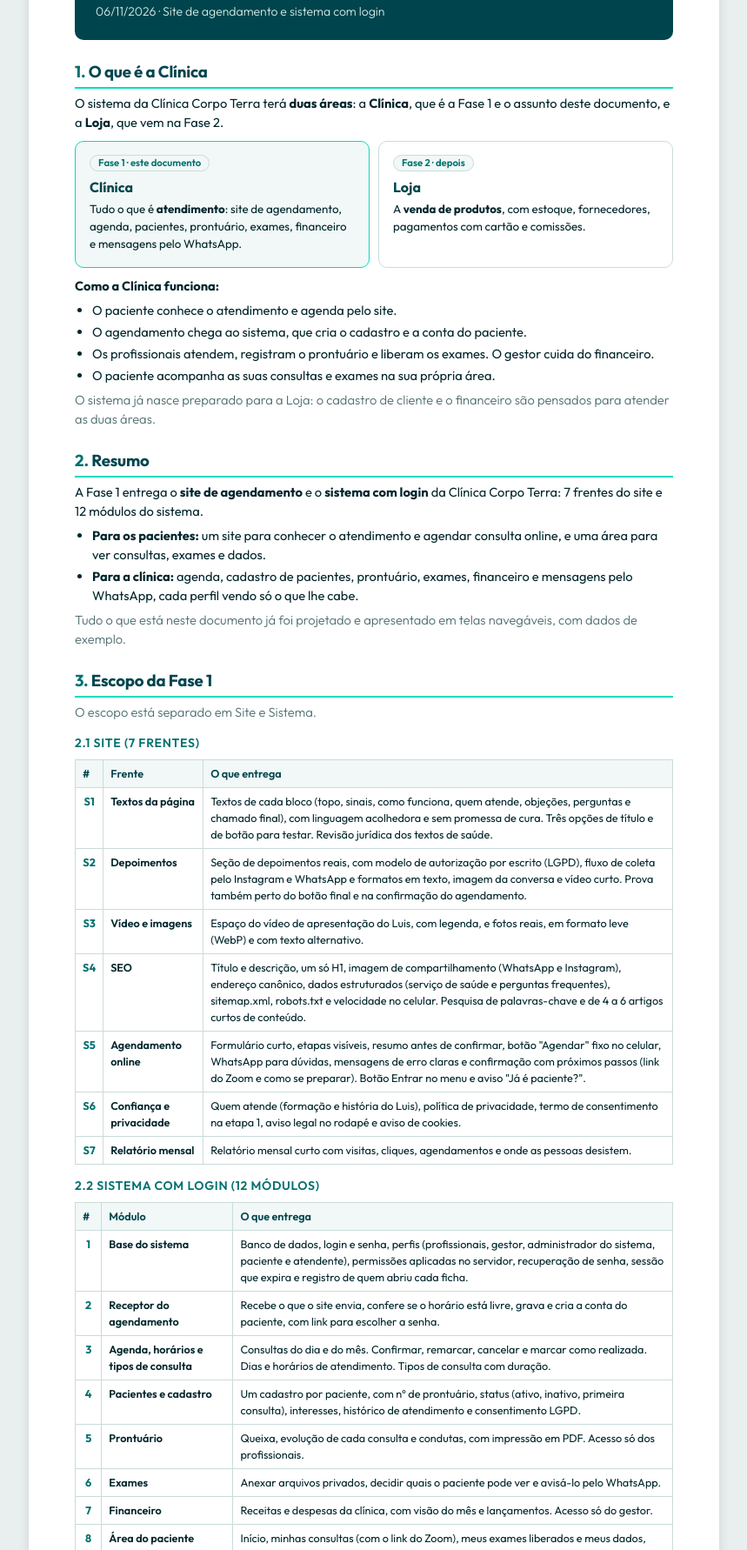
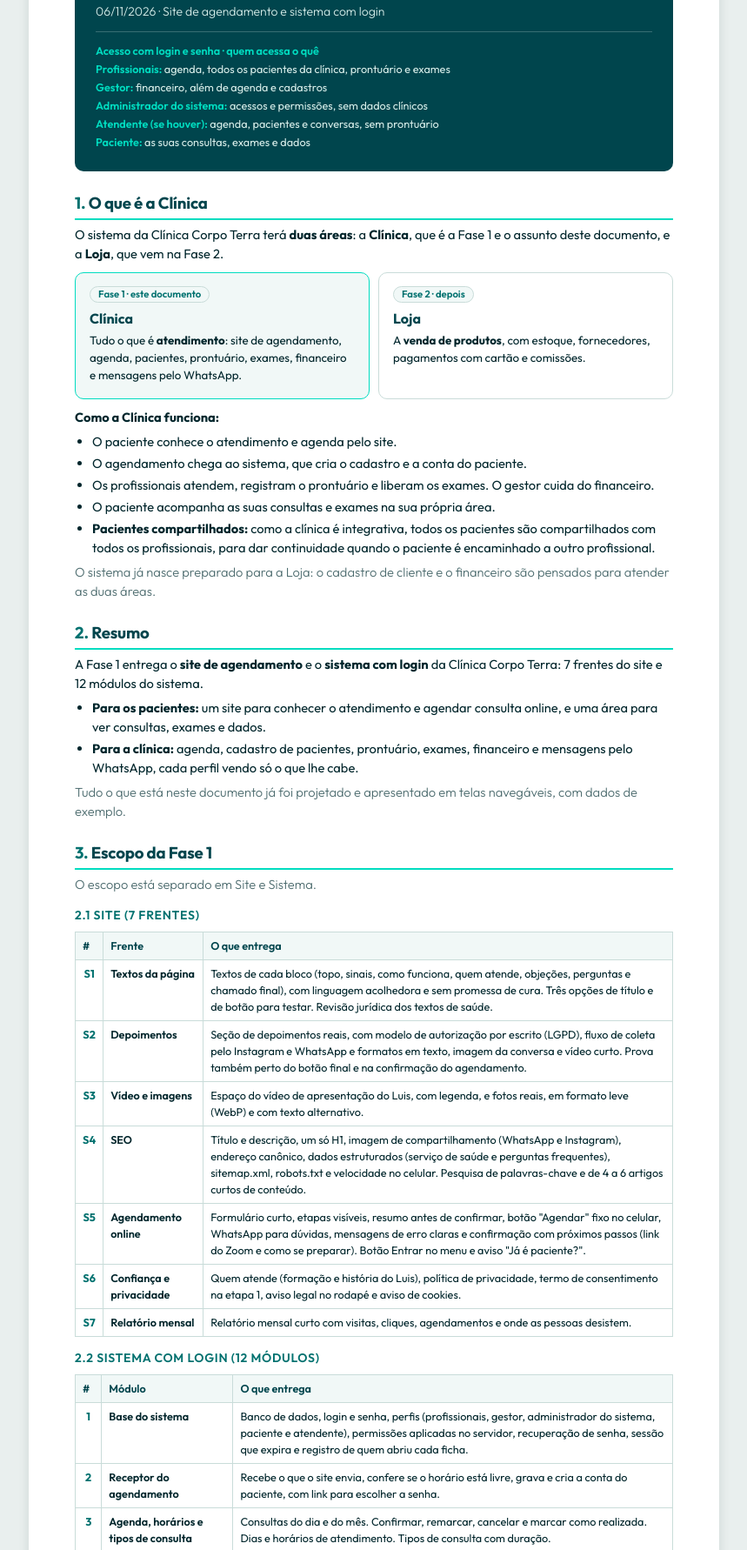
Before and after one commit to novvasaudeintegrativa-cmyk/clinicacorpoterra, a plain HTML site: page fase-1-clinica.html in a window 1280 px wide. Shown: the part 243-2025 px from the top of the page at 87% size, without its empty margins (210-1069 px from the left). Drawn offline with Linux system fonts and the light colour scheme.

Commit message:
Regra: pacientes compartilhados entre todos os profissionais (PRD, Fase 1, Fase 2 e apresentação); capa da Fase 1 com quem acessa o quê
Co-Authored-By: Claude Sonnet 5.5 <noreply@anthropic.com>

```diff
--- a/fase-1-clinica.html
+++ b/fase-1-clinica.html
@@ -21,6 +21,9 @@ body { margin: 0; background: #e9efee; color: var(--ink); font: 400 11pt/1.5 "Ou
 .capa h1 { margin: 0 0 6px; font-weight: 300; font-size: 22pt; line-height: 1.15; letter-spacing: -.02em; }
 .capa h1 b { font-weight: 700; color: var(--mint); }
 .capa p { margin: 0; font-weight: 300; color: #d6ece8; font-size: 10.5pt; }
+.capa .acessos { list-style: none; margin: 12px 0 0; padding: 10px 0 0; border-top: 1px solid rgba(255, 255, 255, .22); font-size: 9.5pt; color: #d6ece8; }
+.capa .acessos li { margin: 2px 0; }
+.capa .acessos b { color: var(--mint); font-weight: 600; }
 
 h2 { margin: 22px 0 6px; font-size: 14pt; font-weight: 700; color: var(--deep); letter-spacing: -.01em; break-after: avoid; border-bottom: 2px solid var(--mint); padding-bottom: 4px; }
 h2 span { color: var(--brand); }
@@ -76,6 +79,14 @@ tfoot td { background: var(--soft); font-weight: 700; }
     <small>Clínica Corpo Terra</small>
     <h1><b>Fase 1</b><br>Software de Gestão da Clínica</h1>
     <p>06/11/2026 · Site de agendamento e sistema com login</p>
+    <ul class="acessos">
+      <li><b>Acesso com login e senha · quem acessa o quê</b></li>
+      <li><b>Profissionais:</b> agenda, todos os pacientes da clínica, prontuário e exames</li>
+      <li><b>Gestor:</b> financeiro, além de agenda e cadastros</li>
+      <li><b>Administrador do sistema:</b> acessos e permissões, sem dados clínicos</li>
+      <li><b>Atendente (se houver):</b> agenda, pacientes e conversas, sem prontuário</li>
+      <li><b>Paciente:</b> as suas consultas, exames e dados</li>
+    </ul>
   </header>
 
   <h2><span>1.</span> O que é a Clínica</h2>
@@ -98,6 +109,7 @@ tfoot td { background: var(--soft); font-weight: 700; }
     <li>O agendamento chega ao sistema, que cria o cadastro e a conta do paciente.</li>
     <li>Os profissionais atendem, registram o prontuário e liberam os exames. O gestor cuida do financeiro.</li>
     <li>O paciente acompanha as suas consultas e exames na sua própria área.</li>
+    <li><b>Pacientes compartilhados:</b> como a clínica é integrativa, todos os pacientes são compartilhados com todos os profissionais, para dar continuidade quando o paciente é encaminhado a outro profissional.</li>
   </ul>
   <p class="apoio">O sistema já nasce preparado para a Loja: o cadastro de cliente e o financeiro são pensados para atender as duas áreas.</p>
 
@@ -133,8 +145,8 @@ tfoot td { background: var(--soft); font-weight: 700; }
       <tr><td class="n">1</td><td class="m">Base do sistema</td><td>Banco de dados, login e senha, perfis (profissionais, gestor, administrador do sistema, paciente e atendente), permissões aplicadas no servidor, recuperação de senha, sessão que expira e registro de quem abriu cada ficha.</td></tr>
       <tr><td class="n">2</td><td class="m">Receptor do agendamento</td><td>Recebe o que o site envia, confere se o horário está livre, grava e cria a conta do paciente, com link para escolher a senha.</td></tr>
       <tr><td class="n">3</td><td class="m">Agenda, horários e tipos de consulta</td><td>Consultas do dia e do mês. Confirmar, remarcar, cancelar e marcar como realizada. Dias e horários de atendimento. Tipos de consulta com duração.</td></tr>
-      <tr><td class="n">4</td><td class="m">Pacientes e cadastro</td><td>Um cadastro por paciente, com nº de prontuário, status (ativo, inativo, primeira consulta), interesses, histórico de atendimento e consentimento LGPD.</td></tr>
-      <tr><td class="n">5</td><td class="m">Prontuário</td><td>Queixa, evolução de cada consulta e condutas, com impressão em PDF. Acesso só dos profissionais.</td></tr>
+      <tr><td class="n">4</td><td class="m">Pacientes e cadastro</td><td>Um cadastro por paciente, da clínica e visível a todos os profissionais, com nº de prontuário, status (ativo, inativo, primeira consulta), interesses, histórico de atendimento e consentimento LGPD.</td></tr>
+      <tr><td class="n">5</td><td class="m">Prontuário</td><td>Queixa, evolução de cada consulta e condutas, com impressão em PDF. Acesso de todos os profissionais a todos os pacientes, com o autor e a data de cada evolução.</td></tr>
       <tr><td class="n">6</td><td class="m">Exames</td><td>Anexar arquivos privados, decidir quais o paciente pode ver e avisá-lo pelo WhatsApp.</td></tr>
       <tr><td class="n">7</td><td class="m">Financeiro</td><td>Receitas e despesas da clínica, com visão do mês e lançamentos. Acesso só do gestor.</td></tr>
       <tr><td class="n">8</td><td class="m">Área do paciente</td><td>Início, minhas consultas (com o link do Zoom), meus exames liberados e meus dados, com pedido de correção.</td></tr>
```
Also changed, not shown: apresentacao-sistema.html (+2 -2 lines), fase-2-loja.html (+1 -1 lines), 1 other file.
